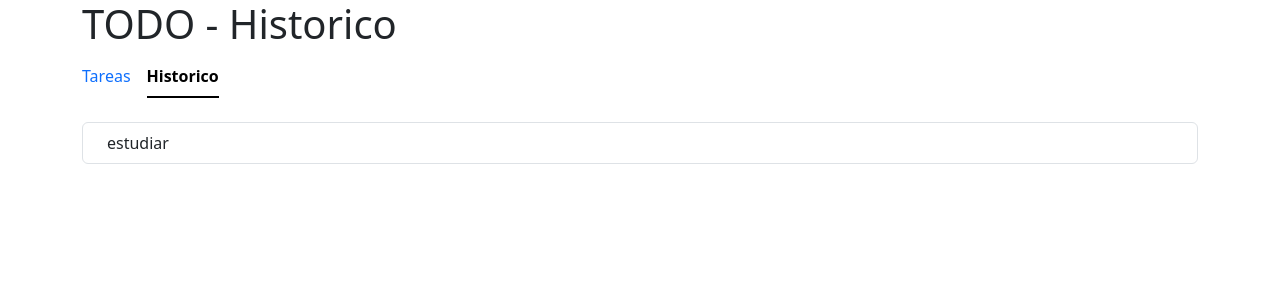
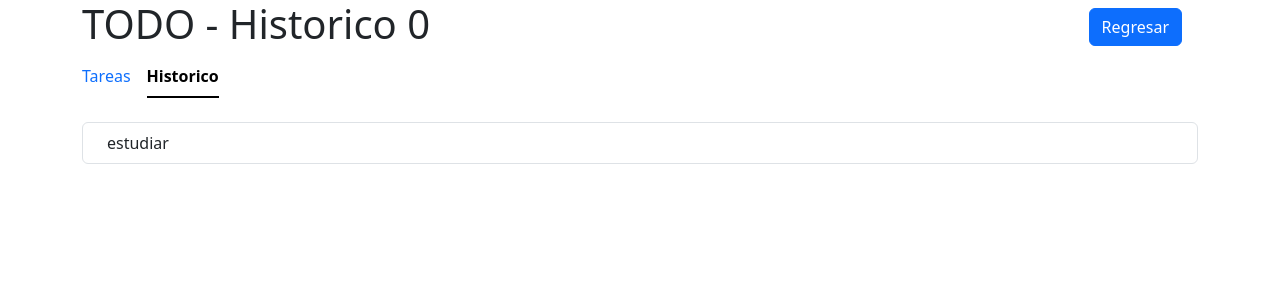
Before and after one commit to Steel64/Project_TodoApp, a React (Vite) app: page /historico in a window 1280 px wide. Shown: the top 300 px of the page. Built offline with nearby package versions, Linux system fonts and the light colour scheme.

Commit message:
guardo con local storage

```diff
--- a/src/components/Formulario.tsx
+++ b/src/components/Formulario.tsx
@@ -23,6 +23,7 @@ const Formulario = (props:FormularioProps) => {
                 type="button"
                 onClick={ () => {
                     props.agregar(textoTODO)
+
                     setTextoTODO("")
                 }}
             >
--- a/src/components/Titulo.tsx
+++ b/src/components/Titulo.tsx
@@ -1,10 +1,41 @@
+import { useState } from "react";
+import { useNavigate } from "react-router-dom";
+import { Pagina } from "./Navegacion";
+
 interface TituloProps {
     texto: string
+    pagina: Pagina
 }
 
 const Titulo = (props: TituloProps) => {
+    const [contadorClicks,setContadorClicks] = useState(0)
+    const navegate = useNavigate() //hook
+
     return <div>
-        <h1>{props.texto}</h1>
+        <h1
+            className="d-flex justify-content-between align-items-start"
+            onClick={() => {
+                setContadorClicks(contadorClicks+1)
+            }}
+        >
+            {props.texto} {contadorClicks}
+            {
+                (()=>{
+                    if(props.pagina == Pagina.Historico){
+                        return <button
+                            className="btn btn-primary mt-2 me-3"
+                            type="button"
+                            onClick={()=>{
+                                navegate("/")
+                                //sessionStorage.removeItem("TODOS")
+                            }}
+                        >
+                            Regresar
+                        </button>
+                    }
+                })()
+            }
+        </h1>
     </div>
 }
 export default Titulo
--- a/src/pages/HistoricoPage.tsx
+++ b/src/pages/HistoricoPage.tsx
@@ -7,7 +7,7 @@ const HistoricoPage = () => {
         {id:1, descripcion: "estudiar"}
     ]
     return <div className="container">
-        <Titulo texto="TODO - Historico" />
+        <Titulo texto="TODO - Historico" pagina={Pagina.Historico}/>
         <Navegacion pagina={Pagina.Historico}/>
         <ListaTODOS TODOS={listaHistorico} esHistorico={true}/>
     </div>
--- a/src/pages/MainPage.tsx
+++ b/src/pages/MainPage.tsx
@@ -5,18 +5,26 @@ import Navegacion, { Pagina } from "../components/Navegacion"
 import Titulo from "../components/Titulo"
 
 const MainPage = () => {
-    const [listaTODOS,setlistaTODOS] = useState<ToDo[]>([])
-
+    const listaPersistenteStr = localStorage.getItem("TODOS")
+    let listaPersistente : ToDo[]
+    if (listaPersistenteStr == null){
+        listaPersistente = []
+    } else {
+        listaPersistente = JSON.parse(listaPersistenteStr)
+    }
+    const [listaTODOS,setlistaTODOS] = useState<ToDo[]>(listaPersistente)
     const agregarTODOS = ( texto: string) => {
+        console.log("aca")
         listaTODOS.push({
             id: listaTODOS.length + 1,
             descripcion: texto
         })
+        localStorage.setItem("TODOS",JSON.stringify(listaTODOS))
         setlistaTODOS([...listaTODOS])
     }
 
     return <div className="container">
-        <Titulo texto="TODO App-main" />
+        <Titulo texto="TODO App-main" pagina={Pagina.Main}/>
         <Navegacion pagina={Pagina.Main}/>
         <Formulario agregar={agregarTODOS}/>
         <ListaTODOS TODOS={listaTODOS} esHistorico={false}/>
```
